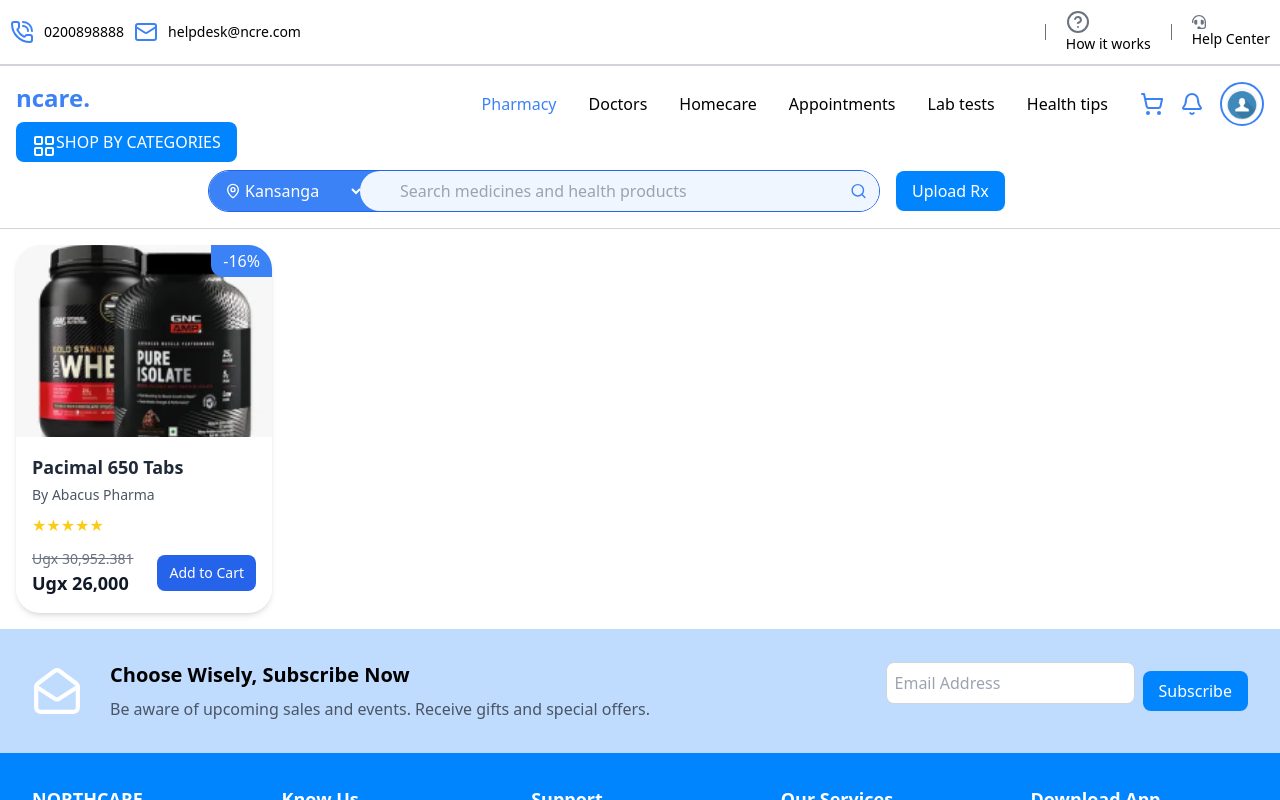
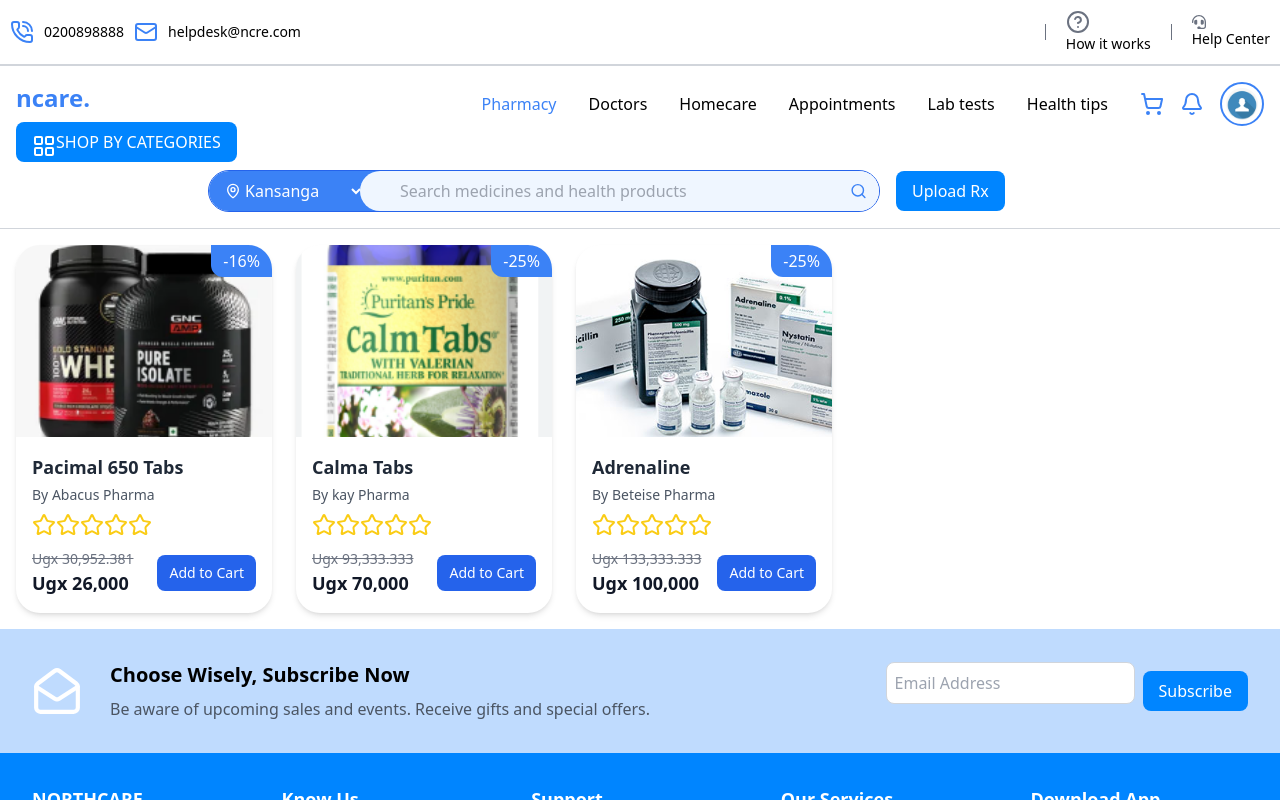
Before and after one commit to Kyomuhe/Components, a React (Create React App) app: page / in a window 1280 px wide. Both pictures are taken after a click on the element "Pharmacy". Shown: the top 800 px of the page. Built offline with nearby package versions, Linux system fonts and the light colour scheme.

Commit message:
added more products

```diff
--- a/src/App.tsx
+++ b/src/App.tsx
@@ -2,8 +2,9 @@
 import Header from './components/Header';
 import Footer from './components/footer';
 import DefaultPage from './pages/DefaultPage';
-import Pharmacy from './pages/pharmacy';
+import Pharmacy from './pages/Products';
 import Doctor from './pages/Doctors';
+import TestimonialsPage from './pages/TestimonialPage';
 
 const App: React.FC = () => {
   const [activeTab, setActiveTab] = useState<string | null>(null);
@@ -23,7 +24,7 @@
       case 'Pharmacy':
         return <Pharmacy />;
       case 'Doctors':
-        return <Doctor />;
+        return <TestimonialsPage />;
       default:
         return (
           <div className="p-4 text-center text-gray-600">
--- a/src/components/ProductCard.tsx
+++ b/src/components/ProductCard.tsx
@@ -1,4 +1,5 @@
 import React from 'react';
+import { Star }from 'lucide-react';
 
 // Product interface
 interface Product {
@@ -32,7 +33,7 @@
         for (let i = 1; i <= 5; i++) {
             stars.push(
                 <span key={i} className={`text-yellow-400 ${i <= rating ? 'fill-current' : 'text-gray-300'}`}>
-                    ★
+                    <Star/>
                 </span>
             );
         }
--- a/src/components/TestimonialCard.tsx
+++ b/src/components/TestimonialCard.tsx
@@ -7,7 +7,7 @@
   description: string;
   name: string;
   company: string;
-  imageAlt?: string; // Optional alt text, defaults to name if not provided
+  imageAlt?: string;
 }
 
 const TestimonialCard: React.FC<TestimonialCardProps> = ({
--- /dev/null
+++ b/src/pages/Products.tsx
@@ -0,0 +1,65 @@
+import React from 'react';
+import ProductCard from '../components/ProductCard';
+import product1 from '../images/product1.PNG';
+import product2 from '../images/product2.PNG';
+import product3 from '../images/product3.PNG';
+
+
+
+const Products = () => {
+    // Sample product data
+    const product = [
+        {
+            id: "prod123",
+            name: "Pacimal 650 Tabs",
+            image_url: product1,
+            description: "Pain relief medication",
+            price: 26000,
+            rating: 5,
+            discount: 16,
+            vendor_name: "Abacus Pharma"
+        },
+        {
+            id: "prod124",
+            name: "Calma Tabs",
+            image_url: product2,
+            description: "Pain relief medication",
+            price: 70000,
+            rating: 3,
+            discount: 25,
+            vendor_name: "kay Pharma"
+        },
+        {
+            id: "prod126",
+            name: "Adrenaline",
+            image_url: product3,
+            description: "Pain relief medication",
+            price: 100000,
+            rating: 2,
+            discount: 25,
+            vendor_name: "Beteise Pharma"
+        },
+
+    ];
+
+    const handleAddToCart = (productId: string) => {
+        console.log(`Product ${productId} added to cart`);
+        // i will add cart logic here
+    };
+
+    return (
+        <div className="p-4">
+            <div className="flex flex-row flex-wrap gap-6">
+                {product.map(prod => (
+                    <ProductCard
+                        key={prod.id}
+                        product={prod}
+                        onAddToCart={handleAddToCart}
+                    />
+                ))}
+            </div>
+        </div>
+    );
+};
+
+export default Products;
--- a/src/pages/TestimonialPage.tsx
+++ b/src/pages/TestimonialPage.tsx
@@ -1,6 +1,6 @@
 import React from 'react';
 import TestimonialCard from '../components/TestimonialCard';
-import profile from ../images/profile.PNG;
+import profile from '../images/profile.PNG';
 
 const TestimonialsPage = () => {
   const testimonials = [
@@ -25,7 +25,7 @@
   return (
     <div className="bg-gray-100 min-h-screen p-8">
       <div className="max-w-6xl mx-auto">
-        <h1 className="text-3xl font-bold mb-8 text-center">What Our Customers Say</h1>
+        <h1 className="text-3xl font-bold mb-8 text-center text-custom-blue">What Our Customers Say</h1>
 
         <div className="grid grid-cols-1 md:grid-cols-2 lg:grid-cols-3 gap-8">
           {testimonials.map(testimonial => (
--- a/src/pages/pharmacy.tsx
+++ /dev/null
@@ -1,33 +0,0 @@
-import React from 'react';
-import ProductCard from '../components/ProductCard';
-import product1 from '../images/product1.PNG';
-
-const Pharmacy = () => {
-    // Sample product data
-    const product = {
-        id: "prod123",
-        name: "Pacimal 650 Tabs",
-        image_url: product1,
-        description: "Pain relief medication",
-        price: 26000,
-        rating: 5,
-        discount: 16,
-        vendor_name: "Abacus Pharma"
-    };
-
-    const handleAddToCart = (productId: string) => {
-        console.log(`Product ${productId} added to cart`);
-        // i will add  cart logic here
-    };
-
-    return (
-        <div className="p-4">
-            <ProductCard
-                product={product}
-                onAddToCart={handleAddToCart}
-            />
-        </div>
-    );
-};
-
-export default Pharmacy;
```
Also changed, not shown: src/images/product2.PNG (added), src/images/product3.PNG (added).
